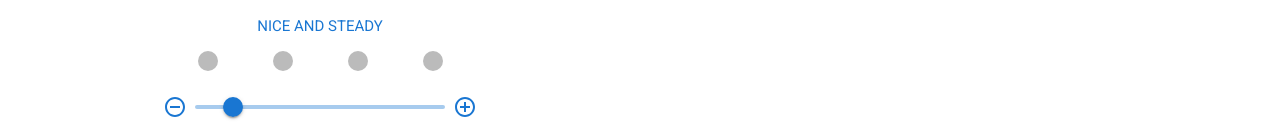
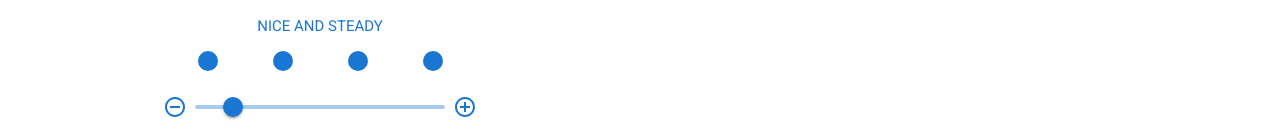
Before and after one commit to Gabriel-Barbosa-de-Oliveira/custom-metronome, a React (Create React App) app in the folder custom-metronome/: page /metronome in a window 1280 px wide. Shown: the part 205-342 px from the top of the page. Built offline with nearby package versions, Linux system fonts and the light colour scheme; no server answers.

Commit message:
Alterando Estado de ativo

```diff
--- a/custom-metronome/src/components/Metronome/Metronome.tsx
+++ b/custom-metronome/src/components/Metronome/Metronome.tsx
@@ -8,6 +8,8 @@ import Timer from '../../shared/services/timer';
 import { Howl, Howler } from 'howler';
 import HeaderMenu from '../../shared/partials/HeaderMenu/HeaderMenu';
 import PulseController from '../../partials/PulseController/PulseController';
+import { IPulseControllerProps } from '../../shared/interfaces/props/IPulseControllerProps';
+import { IPulseControllerControlObject } from '../../shared/interfaces/props/IPulseControllerControlObject';
 
 type IMetronomeState = {
     isPlaying: boolean,
@@ -26,6 +28,32 @@ export default class Metronome extends Component<{}, IMetronomeState>{
     private click2: Howl = new Howl({
         src: require('./click2.mp3')
     });
+
+    private pulses: Array<IPulseControllerControlObject> =
+        [
+            {
+                id: "1",
+                isActive: true,
+                position: 0
+            },
+            {
+                id: "2",
+                isActive: true,
+                position: 1
+            },
+            {
+                id: "3",
+                isActive: true,
+                position: 2
+            },
+            {
+                id: "4",
+                isActive: true,
+                position: 3
+            }
+        ]
+
+
 
     metronomeInstance: any;
     constructor(props: any) {
@@ -143,7 +171,7 @@ export default class Metronome extends Component<{}, IMetronomeState>{
                             </div>
                             <div className="tempo-text">Nice and steady</div>
                             <section className='pulse-controller-container'>
-                                <PulseController />
+                                <PulseController pulses={this.pulses} />
                             </section>
                             <NumberController onButtonClick={this.handleBeatChange} component={
                                 <div className='slider-container'>
--- a/custom-metronome/src/partials/PulseController/PulseController.tsx
+++ b/custom-metronome/src/partials/PulseController/PulseController.tsx
@@ -1,9 +1,10 @@
 import React, { Component } from 'react'
-import { IPulseController } from '../../shared/interfaces/IPulseController';
+import { IPulseControllerProps } from '../../shared/interfaces/props/IPulseControllerProps';
+import { IPulseControllerState } from '../../shared/interfaces/states/IPulseController';
 import "./PulseController.scss";
-export default class PulseController extends Component<{}, IPulseController> {
+export default class PulseController extends Component<IPulseControllerProps, IPulseControllerState> {
 
-    constructor(props: any) {
+    constructor(props: IPulseControllerProps) {
         super(props);
         this.state = {
             beatsNumber: 4
@@ -12,9 +13,10 @@ export default class PulseController extends Component<{}, IPulseController> {
     render() {
         let dots: Array<JSX.Element> = [];
 
-        for (let index = 0; index < this.state.beatsNumber; index++) {
-            dots.push(<span className="dot"></span>);
-        }
+        this.props.pulses.forEach(element => {
+            const classActive: string = element.isActive ? "active" : "";
+            dots.push(<span className={`dot ${classActive}`}></span>);
+        });
 
         return (
             <div className='pulse-control-container'>
--- a/custom-metronome/src/shared/interfaces/IPulseController.ts
+++ /dev/null
@@ -1,3 +0,0 @@
-export interface IPulseController {
-    beatsNumber: number;
-}
--- /dev/null
+++ b/custom-metronome/src/shared/interfaces/props/IPulseControllerControlObject.ts
@@ -0,0 +1,5 @@
+export interface IPulseControllerControlObject {
+    isActive: boolean;
+    position: number;
+    id: string;
+}
--- /dev/null
+++ b/custom-metronome/src/shared/interfaces/props/IPulseControllerProps.ts
@@ -0,0 +1,5 @@
+import { IPulseControllerControlObject } from "./IPulseControllerControlObject";
+
+export interface IPulseControllerProps {
+    pulses: Array<IPulseControllerControlObject>
+}
--- /dev/null
+++ b/custom-metronome/src/shared/interfaces/states/IPulseController.ts
@@ -0,0 +1,3 @@
+export interface IPulseControllerState {
+    beatsNumber: number;
+}
--- a/custom-metronome/src/shared/partials/NumberController/NumberController.tsx
+++ b/custom-metronome/src/shared/partials/NumberController/NumberController.tsx
@@ -1,5 +1,5 @@
 import { IconButton } from '@mui/material';
-import { INumberController } from '../../interfaces/INumberController';
+import { INumberController } from '../../interfaces/props/INumberController';
 import AddCircleOutlineIcon from '@mui/icons-material/AddCircleOutline';
 import RemoveCircleOutlineIcon from '@mui/icons-material/RemoveCircleOutline';
 
```
Also changed, not shown: custom-metronome/src/shared/interfaces/props/INumberController.ts (renamed from custom-metronome/src/shared/interfaces/INumberController.ts).
